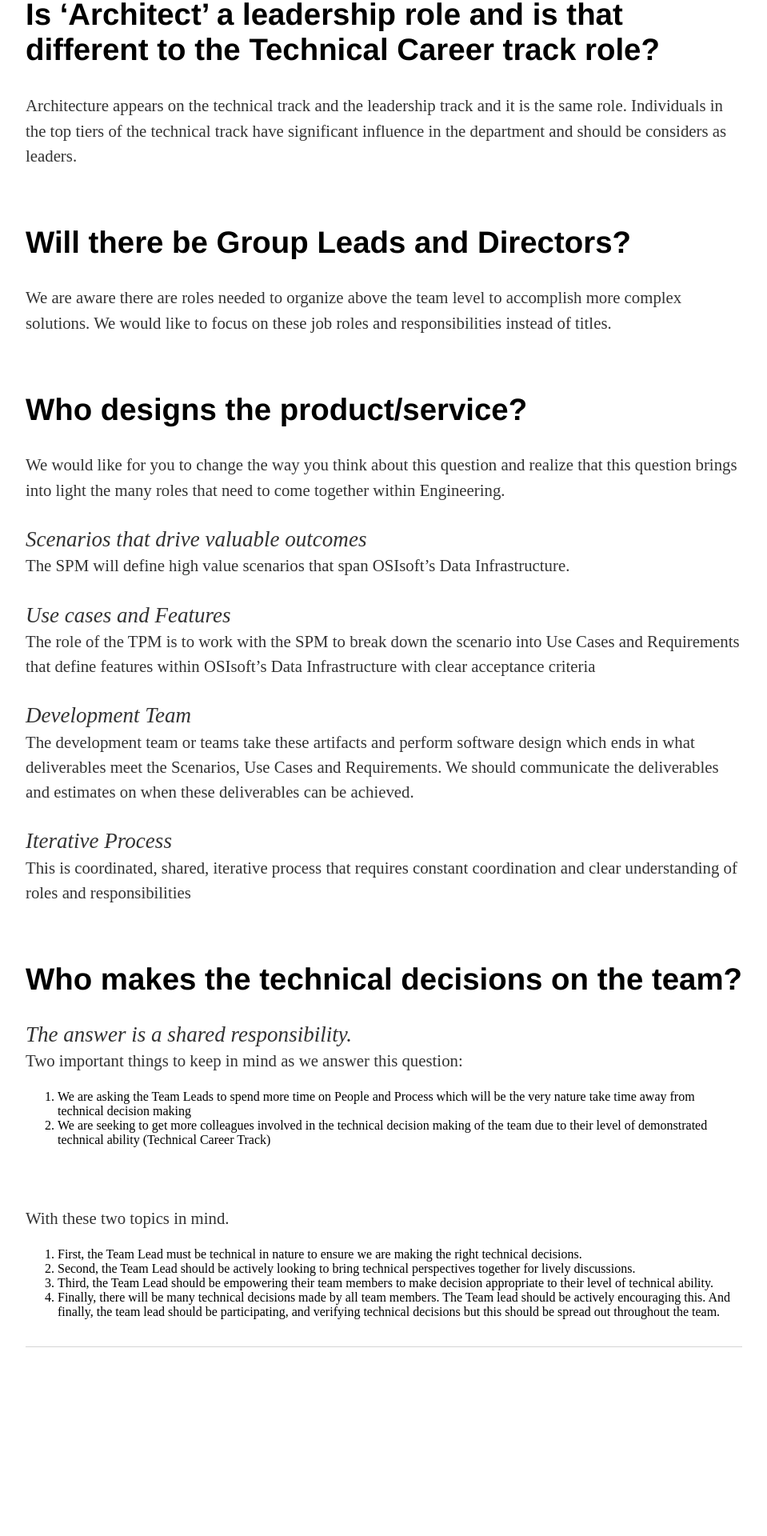
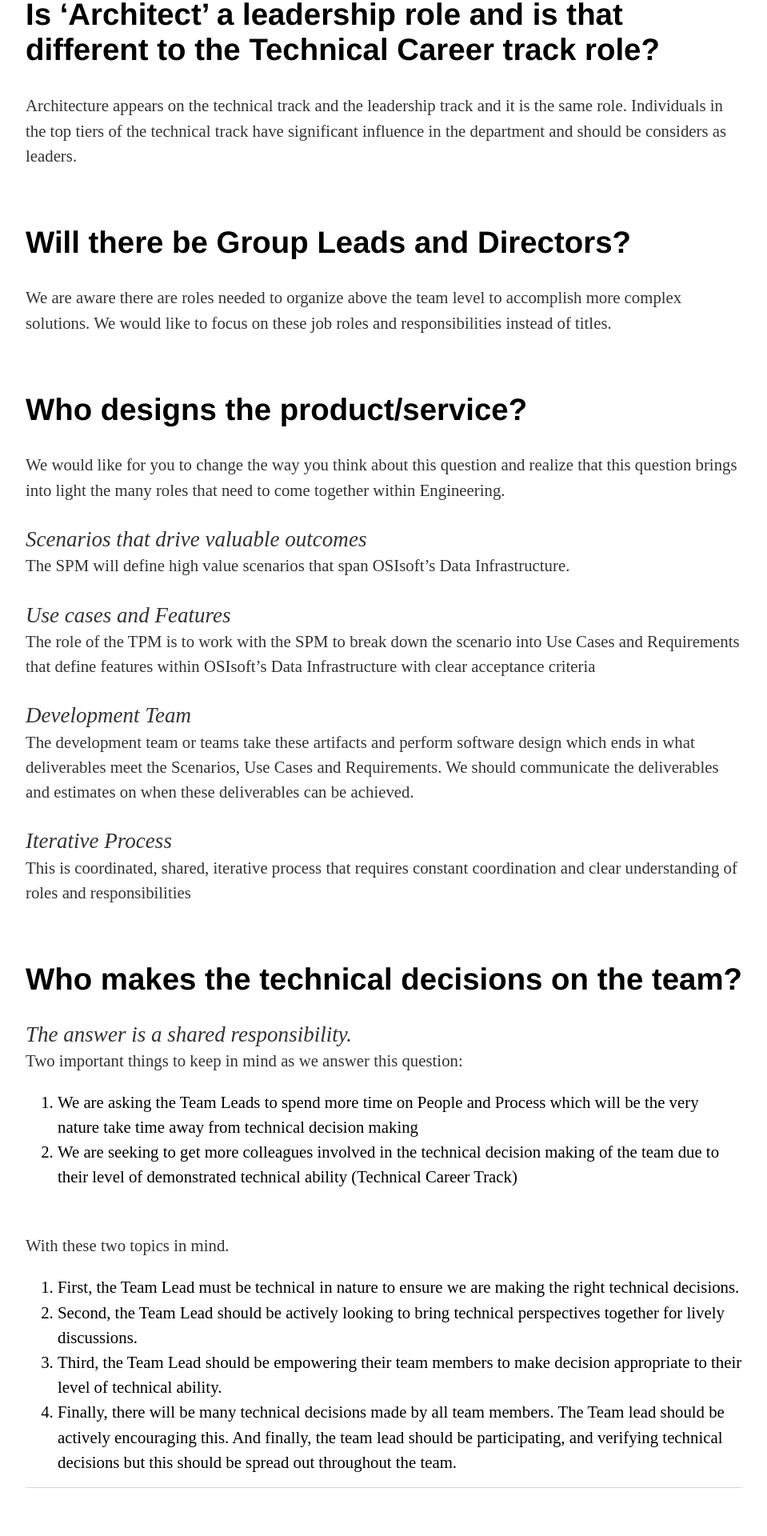
Before and after one commit to OSIEng/osieng.github.io, a Jekyll site: the page built from faq/index.html, in a window 1280 px wide. Shown: the part 2695-4615 px from the top of the page at 80% size, without its empty margins (160-1119 px from the left). Built offline with Jekyll 4.4.1, drawn with Linux system fonts in a browser that asks for light colours; before the commit the page ends 4439 px from its top, so only the background shows below that.

Commit message:
fixing font on faq

```diff
--- a/faq/index.html
+++ b/faq/index.html
@@ -51,17 +51,16 @@ At OSIsoft the level should mean something. Progressing from Software Developer
 </br>
 <h2>Who makes the technical decisions on the team?</h2>
 <p><em>The answer is a shared responsibility.</em>
-</br>Two important things to keep in mind as we answer this question:</p>
-<ol type="1">
+<br />Two important things to keep in mind as we answer this question:</p>
+<ol class="posts" type="1">
 	<li>We are asking the Team Leads to spend more time on People and Process which will be the very nature take time away from technical decision making</li>
 	<li>We are seeking to get more colleagues involved in the technical decision making of the team due to their level of demonstrated technical ability (Technical Career Track)</li>
 </ol>
-</br>
-</br><p>With these two topics in mind.</p>
-<ol type="1">
+<br />
+<p>With these two topics in mind.</p>
+<ol class="posts" type="1">
 	<li>First, the Team Lead must be technical in nature to ensure we are making the right technical decisions.</li>
 	<li>Second, the Team Lead should be actively looking to bring technical perspectives together for lively discussions.</li>
 	<li>Third, the Team Lead should be empowering their team members to make decision appropriate to their level of technical ability.</li>
 	<li>Finally, there will be many technical decisions made by all team members.  The Team lead should be actively encouraging this.  And finally, the team lead should be participating, and verifying technical decisions but this should be spread out throughout the team.</li>
 </ol>
-</br>
```
